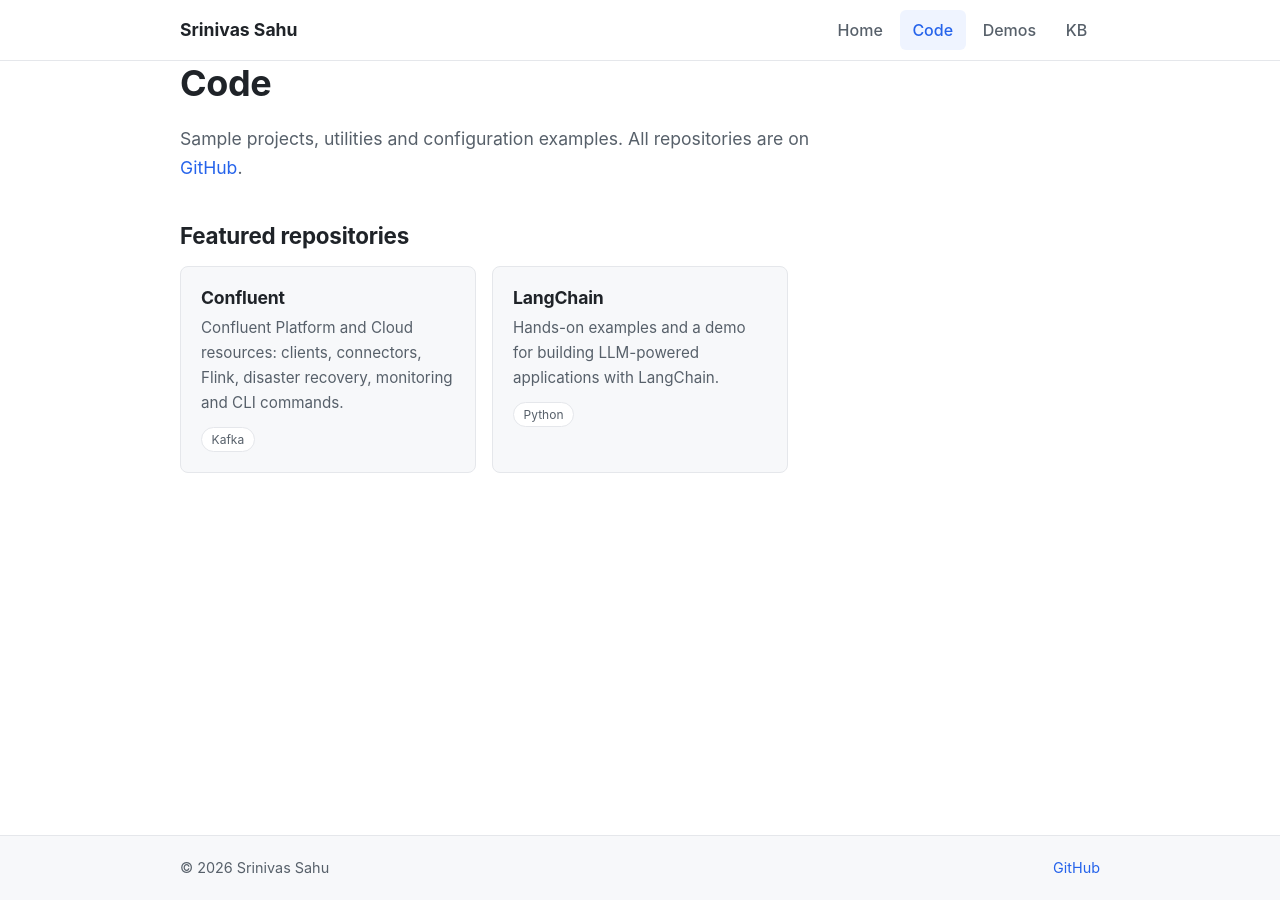
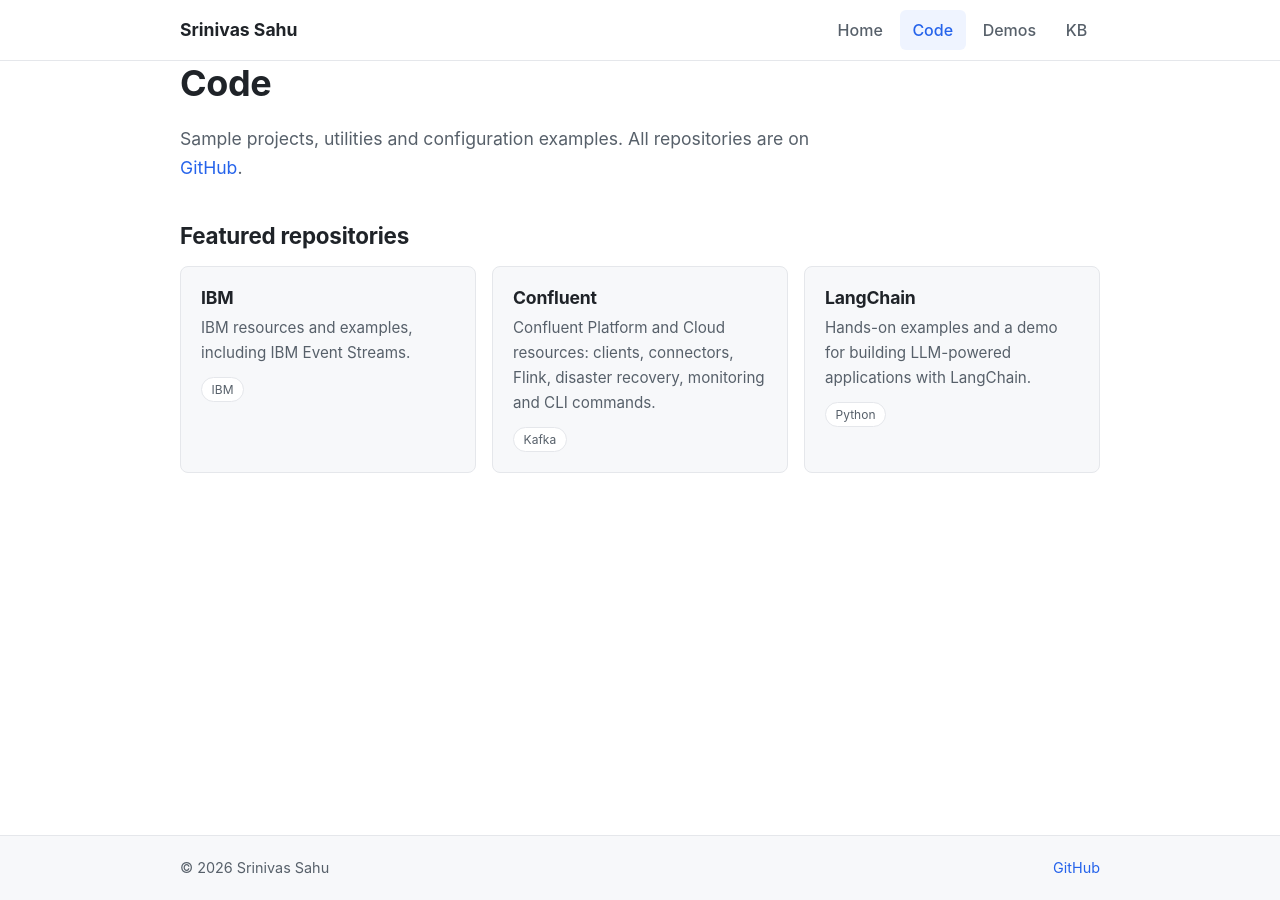
Before and after one commit to sahu0817/sahu0817.github.io, a Jekyll site: the page built from code.md, in a window 1280 px wide. Built offline with Jekyll 4.4.1, drawn with Linux system fonts in a browser that asks for light colours.

Commit message:
Add ibm repo to Code page

```diff
--- a/code.md
+++ b/code.md
@@ -11,6 +11,11 @@ permalink: /code/
 ## Featured repositories
 
 <div class="cards">
+  <a class="card" href="https://github.com/{{ site.github_username }}/ibm">
+    <h3>IBM</h3>
+    <p>IBM resources and examples, including IBM Event Streams.</p>
+    <span class="tag">IBM</span>
+  </a>
   <a class="card" href="https://github.com/{{ site.github_username }}/confluent">
     <h3>Confluent</h3>
     <p>Confluent Platform and Cloud resources: clients, connectors, Flink, disaster recovery, monitoring and CLI commands.</p>
```
